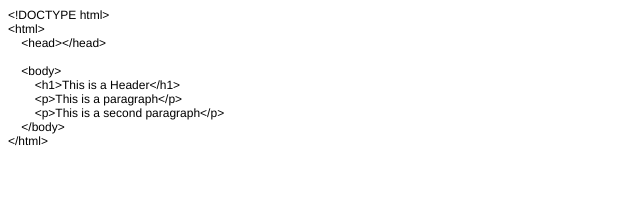
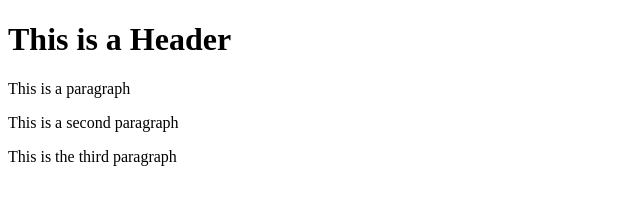
Before and after one commit to chunchunho/git-test, a website: page index.html in a window 1280 px wide. Shown: the whole page, without its empty margins (0-640 px from the left). Drawn offline with Linux system fonts and the light colour scheme.

Commit message:
fourth commit

```diff
--- a/index.html
+++ b/index.html
@@ -1,28 +1,11 @@
-<!DOCTYPE html PUBLIC "-//W3C//DTD HTML 4.01//EN" "http://www.w3.org/TR/html4/strict.dtd">
+<!DOCTYPE html>
 <html>
-<head>
-  <meta http-equiv="Content-Type" content="text/html; charset=utf-8">
-  <meta http-equiv="Content-Style-Type" content="text/css">
-  <title></title>
-  <meta name="Generator" content="Cocoa HTML Writer">
-  <meta name="CocoaVersion" content="1561.6">
-  <style type="text/css">
-    p.p1 {margin: 0.0px 0.0px 0.0px 0.0px; line-height: 14.0px; font: 12.0px Helvetica; color: #000000; -webkit-text-stroke: #000000}
-    span.s1 {font-kerning: none}
-    span.Apple-tab-span {white-space:pre}
-  </style>
-</head>
-<body>
-<p class="p1"><span class="s1">&lt;!DOCTYPE html&gt;</span></p>
-<p class="p1"><span class="s1">&lt;html&gt;</span></p>
-<p class="p1"><span class="s1"><span class="Apple-converted-space">    </span>&lt;head&gt;&lt;/head&gt;</span></p>
-<p class="p1"><span class="s1"><br>
-</span></p>
-<p class="p1"><span class="s1"><span class="Apple-converted-space">    </span>&lt;body&gt;</span></p>
-<p class="p1"><span class="s1"><span class="Apple-converted-space">        </span>&lt;h1&gt;This is a Header&lt;/h1&gt;</span></p>
-<p class="p1"><span class="s1"><span class="Apple-tab-span">	</span>&lt;p&gt;This is a paragraph&lt;/p&gt;</span></p>
-<p class="p1"><span class="s1"><span class="Apple-tab-span">	</span>&lt;p&gt;This is a second paragraph&lt;/p&gt;</span></p>
-<p class="p1"><span class="s1"><span class="Apple-converted-space">    </span>&lt;/body&gt;</span></p>
-<p class="p1"><span class="s1">&lt;/html&gt;</span></p>
-</body>
+    <head></head>
+
+    <body>
+        <h1>This is a Header</h1>
+        <p>This is a paragraph</p>
+        <p>This is a second paragraph</p>
+        <p>This is the third paragraph</p>
+    </body>
 </html>
```
Also changed, not shown: package.json (added, +24 -0 lines), 2 other files.
